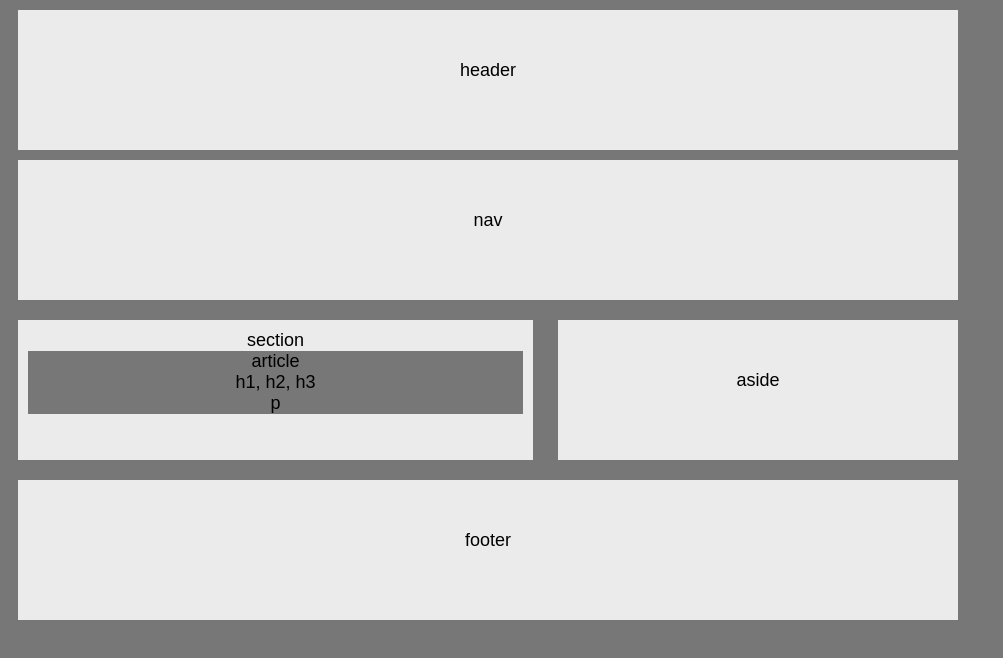
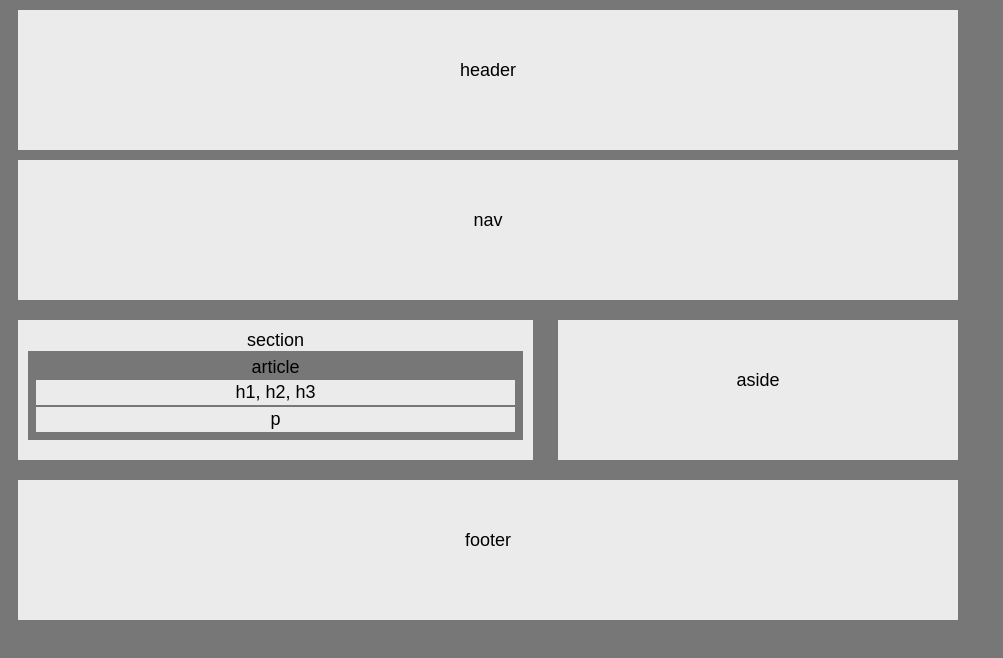
Before and after one commit to alexhm287/HW-Wireframe, a plain HTML site: page index.html in a window 1280 px wide. Shown: the whole page, without its empty margins (0-1003 px from the left). Drawn offline with Linux system fonts and the light colour scheme.

Commit message:
assignment 1 completed

```diff
--- a/style.css
+++ b/style.css
@@ -56,16 +56,22 @@ body {
 .article {
 
 background-color: #777;
+padding:6px;
 
 }
 
 .h1h2 {
-
+	vertical-align: middle;
+    padding: 2px;
+    margin: 2px;
+    background-color: #ebebeb
 
 
 }
 
 .ptext {
-
+    padding: 2px;
+    margin: 2px;
+    background-color: #ebebeb
 
 }
```
